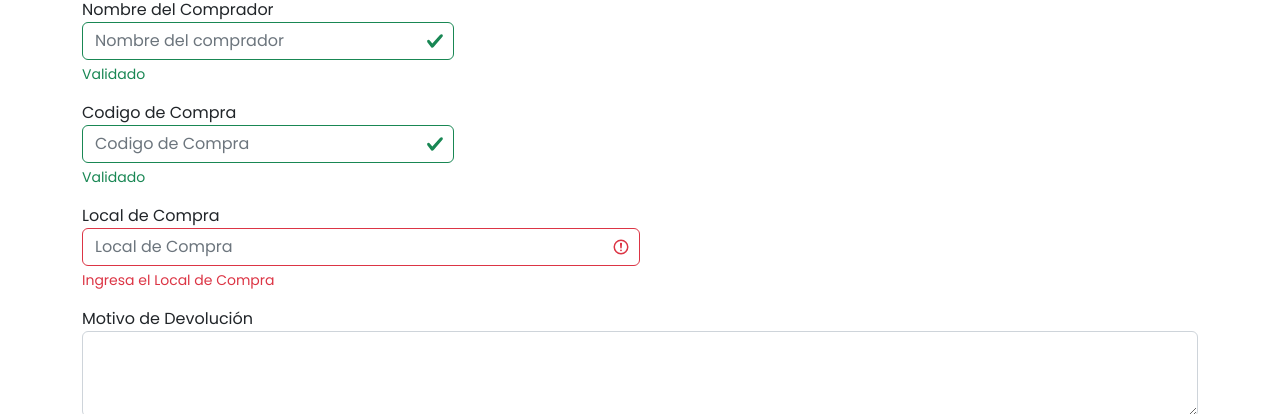
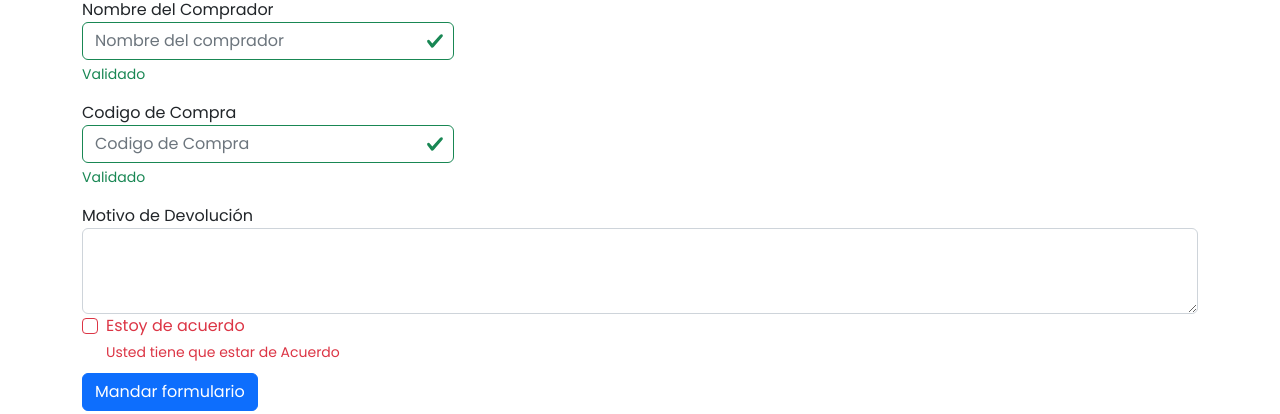
Before and after one commit to rodcar/girl-factor, a plain HTML site: page devolucion.html in a window 1280 px wide. Shown: the part 398-812 px from the top of the page. Drawn offline with nearby package versions, Linux system fonts and the light colour scheme; a web font is replaced by a local one.

Commit message:
fix formulario de devolución

```diff
--- a/devolucion.html
+++ b/devolucion.html
@@ -68,7 +68,7 @@
                 </div>
                   </div>
                 </div>
-            <div class="form-row">
+            <!--<div class="form-row">
               <div class="col-md-6 mb-3">
                 <label for="validationServer03">Local de Compra</label>
                 <input type="text" class="form-control is-invalid" id="validationServer03" placeholder="Local de Compra" required>
@@ -76,7 +76,7 @@
                   Ingresa el Local de Compra
                 </div>
               </div>
-              </div>
+              </div>-->
               <div class="form-group">
                 <label for="exampleFormControlTextarea1">Motivo de Devolución</label>
                 <textarea class="form-control" id="exampleFormControlTextarea1" rows="3"></textarea>
```
